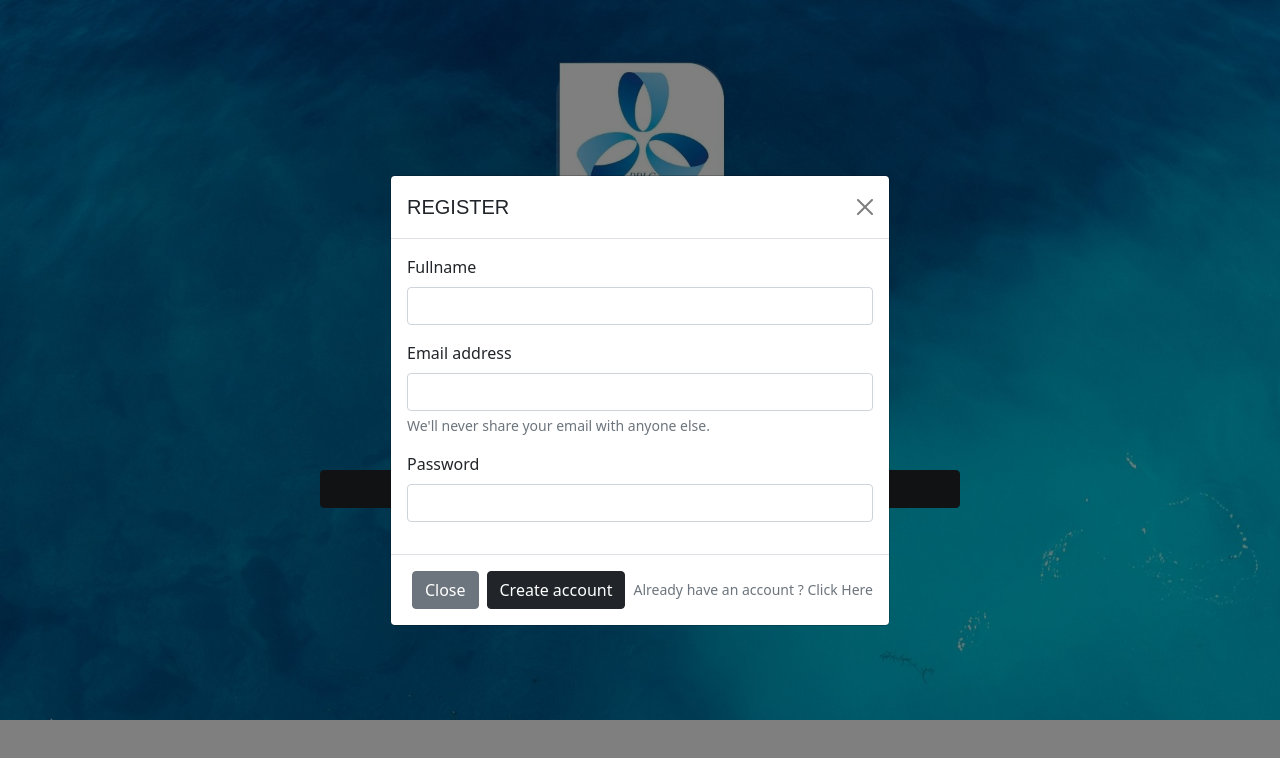
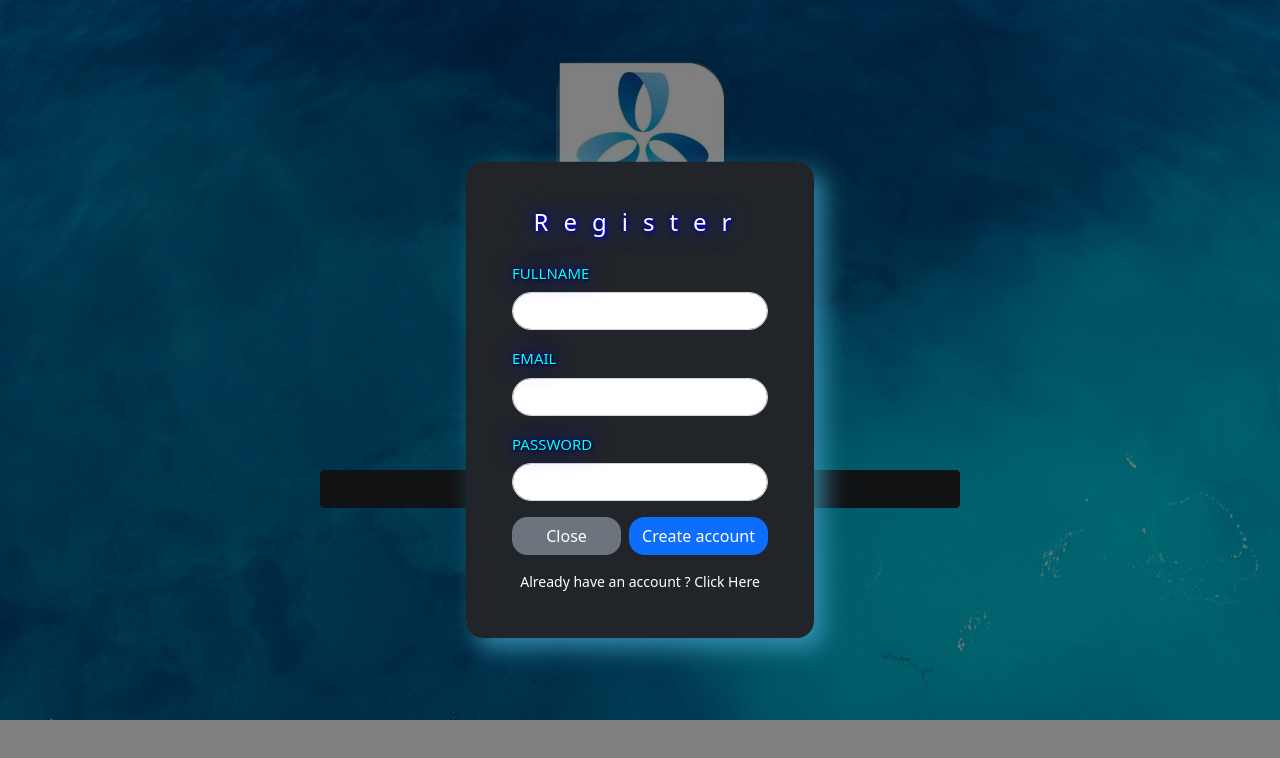
Before and after one commit to onefess/onefess-FE-new, a plain HTML site: page views/landingPage.html in a window 1280 px wide. Both pictures are taken after a click on the button "GET STARTED". Drawn offline with nearby package versions, Linux system fonts and the light colour scheme.

Commit message:
make a detail card

```diff
--- a/views/landingPage.html
+++ b/views/landingPage.html
@@ -28,51 +28,116 @@
         </button>
     </div>
 
-    <!-- Modal -->
+    <!-- Modal Register -->
     <div class="modal fade" id="exampleModal" tabindex="-1" aria-labelledby="exampleModalLabel" aria-hidden="true">
-        <div class="modal-dialog modal-dialog-centered">
-            <div class="modal-content">
-                <div class="modal-header">
-                    <h5 class="modal-title" id="exampleModalLabel" style="font-family:sans-serif;">REGISTER</h5>
-                    <button type="button" class="btn-close" data-bs-dismiss="modal" aria-label="Close"></button>
-                </div>
-                <div class="modal-body">
-                    <form>
+        <div class="modal-dialog modal-dialog-centered" style="max-width:350px;">
+            <div class="modal-content" style="border-radius:20px">
+
+                <div class="modal-body bg-dark" style="box-shadow: 10px 10px 23px 0px rgba(64,164,199,0.75);
+                -webkit-box-shadow: 10px 10px 23px 0px rgba(64,164,199,0.75);
+                -moz-box-shadow: 10px 10px 23px 0px rgba(64,164,199,0.75);border-radius:17px">
+                    <form style="padding: 30px;">
+                        <div class="mb-4">
+                            <h4 class="text-center text-white"
+                                style=" text-shadow: 1px 1px 2px blue, 0 0 25px blue, 0 0 5px darkblue;letter-spacing: 15px;">
+                                Register
+                            </h4>
+                        </div>
+
+                        <!-- fullname -->
                         <div class="mb-3">
-                            <label for="exampleInputEmail1" class="form-label">Fullname</label>
-                            <input type="text" class="form-control" id="exampleInputEmail1"
-                                aria-describedby="emailHelp">
+                            <label for="fullname" class="form-label"
+                                style="color: aqua;font-size:15px;text-shadow: 1px 1px 2px black, 0 0 25px blue, 0 0 5px darkblue;">FULLNAME</label>
+                            <input type="text" class="form-control" id="fullname" aria-describedby="fullname"
+                                style="border-radius: 20px ;">
                             <!-- <div id="emailHelp" class="form-text">We'll never share your email with anyone else.</div> -->
                         </div>
+
+                        <!-- email -->
                         <div class="mb-3">
-                            <label for="exampleInputEmail1" class="form-label">Email address</label>
-                            <input type="email" class="form-control" id="exampleInputEmail1"
-                                aria-describedby="emailHelp">
-                            <div id="emailHelp" class="form-text">We'll never share your email with anyone else.</div>
-                        </div>
-                        <div class="mb-3">
-                            <label for="exampleInputPassword1" class="form-label">Password</label>
-                            <input type="password" class="form-control" id="exampleInputPassword1">
+                            <label for="email" class="form-label"
+                                style="color: aqua;font-size:15px;text-shadow: 1px 1px 2px black, 0 0 25px blue, 0 0 5px darkblue;">EMAIL</label>
+                            <input type="email" class="form-control" id="email" aria-describedby="emailHelp"
+                                style="border-radius: 20px ;">
                         </div>
 
 
-                        <!-- <div class="mb-3 form-check">
-                          <input type="checkbox" class="form-check-input" id="exampleCheck1">
-                          <label class="form-check-label" for="exampleCheck1">Check me out</label>
-                        </div> -->
-                        <!-- <button type="submit" class="btn btn-primary">Submit</button> -->
+                        <div class="mb-3">
+                            <label for="password" class="form-label"
+                                style="color: aqua;font-size:15px;text-shadow: 1px 1px 2px black, 0 0 25px blue, 0 0 5px darkblue;">PASSWORD</label>
+                            <input type="password" class="form-control" id="password" style="border-radius: 20px ;">
+                        </div>
+
+                        <div class="mb-3 mt-2 d-flex gap-2" style="width: 100%;">
+                            <button type="button" class="btn btn-secondary flex-grow-1" data-bs-dismiss="modal"
+                                style="border-radius:15px">Close</button>
+                            <a href="./index.html" type="button" class="btn btn-primary"
+                                style="border-radius:15px">Create account</a>
+                        </div>
+
+                        <div id="emailHelp" class="form-text text-white text-center">Already have an account ? <span
+                                class="text-primary text-white" type="button">Click
+                                Here
+                            </span>
+                        </div>
                     </form>
                 </div>
-                <div class="modal-footer">
 
-                    <button type="button" class="btn btn-secondary" data-bs-dismiss="modal">Close</button>
-                    <a href="./index.html" type="button" class="btn btn-dark">Create account</a>
-
-                    <div id="emailHelp" class="form-text">Already have an account ? Click Here</div>
-                </div>
             </div>
         </div>
     </div>
+
+    <!-- Akhir Modal Register -->
+
+    <!-- Awal Modal Login -->
+    <div class="modal fade" id="modalLogin" tabindex="-1" aria-labelledby="exampleModalLabel" aria-hidden="true">
+        <div class="modal-dialog modal-dialog-centered" style="max-width:350px;">
+            <div class="modal-content" style="border-radius:20px">
+
+                <div class="modal-body bg-dark" style="box-shadow: 10px 10px 23px 0px rgba(64,164,199,0.75);
+                -webkit-box-shadow: 10px 10px 23px 0px rgba(64,164,199,0.75);
+                -moz-box-shadow: 10px 10px 23px 0px rgba(64,164,199,0.75);border-radius:17px">
+                    <form style="padding: 30px;">
+                        <div class="mb-4">
+                            <h4 class="text-center text-white"
+                                style=" text-shadow: 1px 1px 2px blue, 0 0 25px blue, 0 0 5px darkblue;letter-spacing: 15px;">
+                                Login
+                            </h4>
+                        </div>
+
+
+                        <!-- email -->
+                        <div class="mb-3">
+                            <label for="email" class="form-label"
+                                style="color: aqua;font-size:15px;text-shadow: 1px 1px 2px black, 0 0 25px blue, 0 0 5px darkblue;">EMAIL</label>
+                            <input type="email" class="form-control" id="email" aria-describedby="emailHelp"
+                                style="border-radius: 20px ;">
+                        </div>
+
+
+                        <div class="mb-3">
+                            <label for="password" class="form-label"
+                                style="color: aqua;font-size:15px;text-shadow: 1px 1px 2px black, 0 0 25px blue, 0 0 5px darkblue;">PASSWORD</label>
+                            <input type="password" class="form-control" id="password" style="border-radius: 20px ;">
+                        </div>
+
+                        <div class="mb-3 mt-2 d-flex gap-2" style="width: 100%;">
+                            <button type="button" class="btn btn-secondary flex-grow-1" data-bs-dismiss="modal"
+                                style="border-radius:15px">Close</button>
+                            <a href="./index.html" type="button" class="btn btn-primary"
+                                style="border-radius:15px">Create account</a>
+                        </div>
+
+                        <div id="emailHelp" class="form-text text-white text-center">Already have an account ? Click here
+                        </div>
+                    </form>
+                </div>
+
+            </div>
+        </div>
+    </div>
+
+
     <script src="https://cdn.jsdelivr.net/npm/bootstrap@5.0.2/dist/js/bootstrap.bundle.min.js"
         integrity="sha384-MrcW6ZMFYlzcLA8Nl+NtUVF0sA7MsXsP1UyJoMp4YLEuNSfAP+JcXn/tWtIaxVXM"
         crossorigin="anonymous"></script>
```
